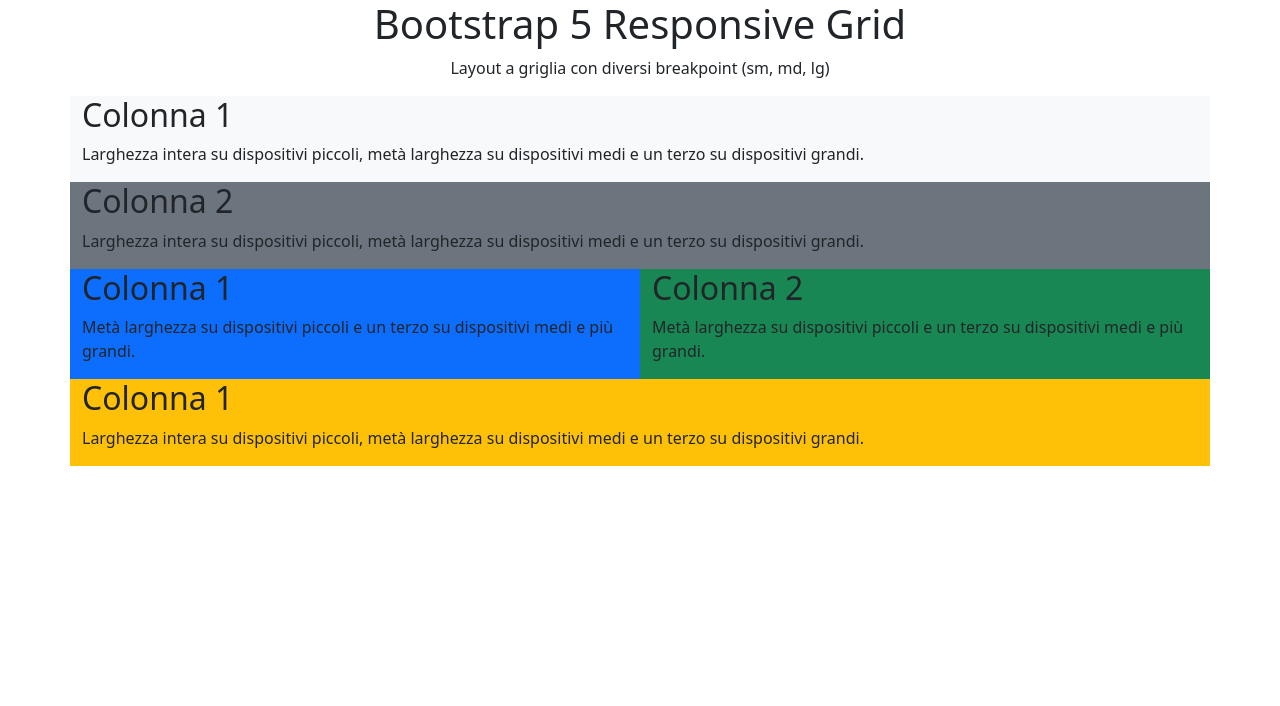
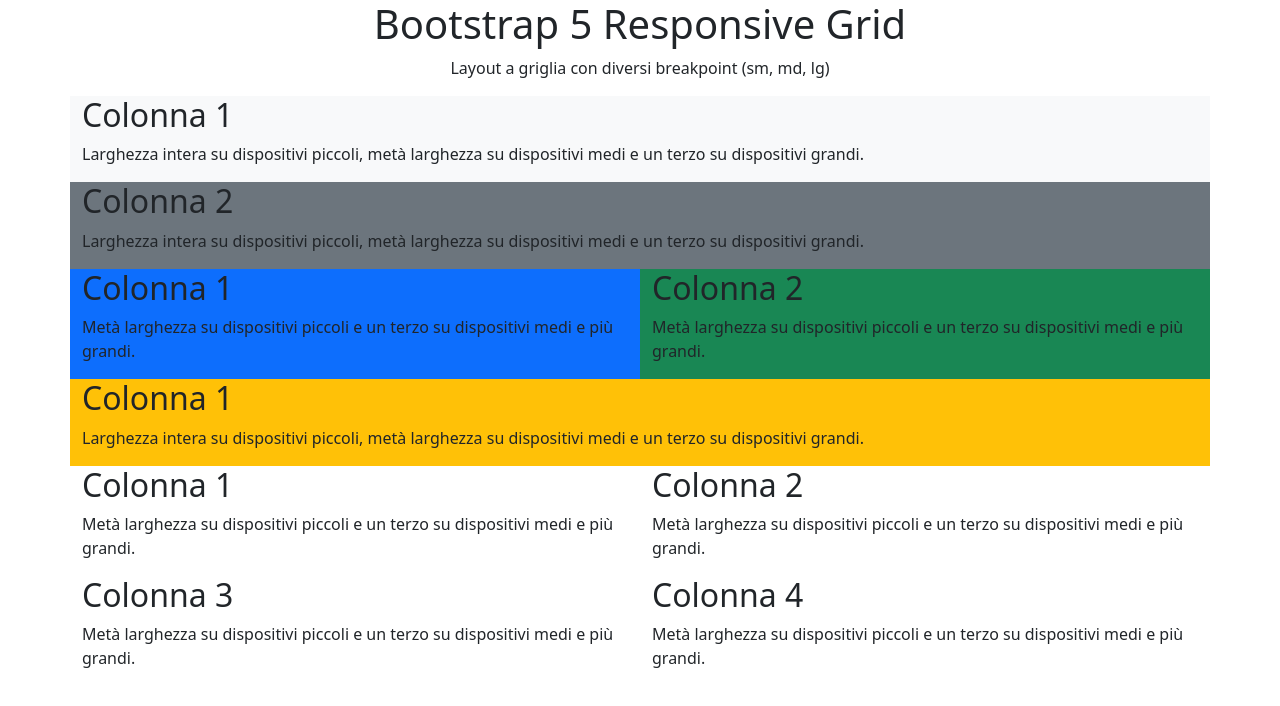
Before and after one commit to FrancescoPalazzo97/htmlcss-bootstrap-layout, a plain HTML site: page index.html in a window 1280 px wide. Drawn offline with nearby package versions, Linux system fonts and the light colour scheme.

Commit message:
[UPD] Added 3rd row

```diff
--- a/index.html
+++ b/index.html
@@ -49,6 +49,24 @@
                 </div>
             </div>
             <!-- ROX 3 -->
+             <div class="row row-cols-2">
+                <div class="col">
+                    <h2>Colonna 1</h2>
+                    <p>Met&agrave; larghezza su dispositivi piccoli e un terzo su dispositivi medi e pi&ugrave; grandi.</p>
+                </div>
+                <div class="col">
+                    <h2>Colonna 2</h2>
+                    <p>Met&agrave; larghezza su dispositivi piccoli e un terzo su dispositivi medi e pi&ugrave; grandi.</p>
+                </div>
+                <div class="col">
+                    <h2>Colonna 3</h2>
+                    <p>Met&agrave; larghezza su dispositivi piccoli e un terzo su dispositivi medi e pi&ugrave; grandi.</p>
+                </div>
+                <div class="col">
+                    <h2>Colonna 4</h2>
+                    <p>Met&agrave; larghezza su dispositivi piccoli e un terzo su dispositivi medi e pi&ugrave; grandi.</p>
+                </div>
+             </div>
         </div>
     </main>
 </body>
```
